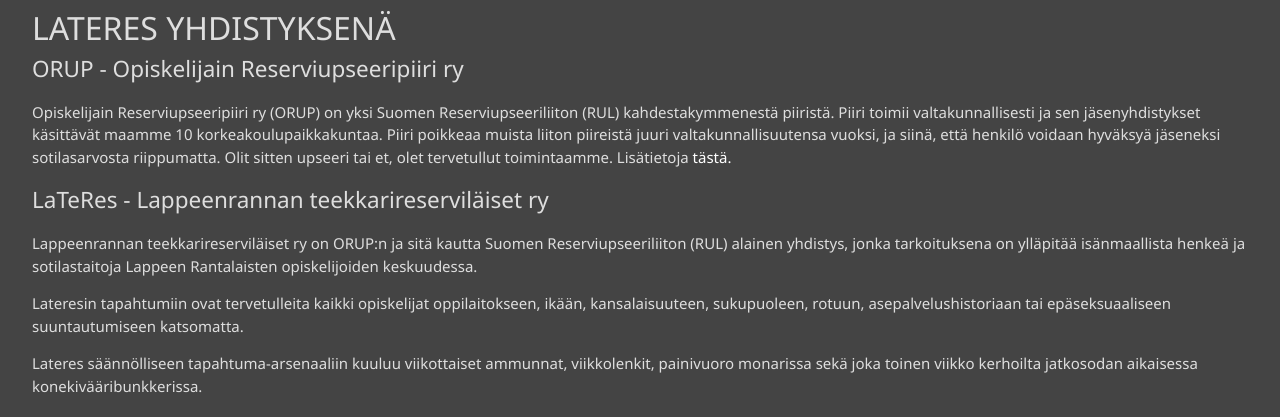
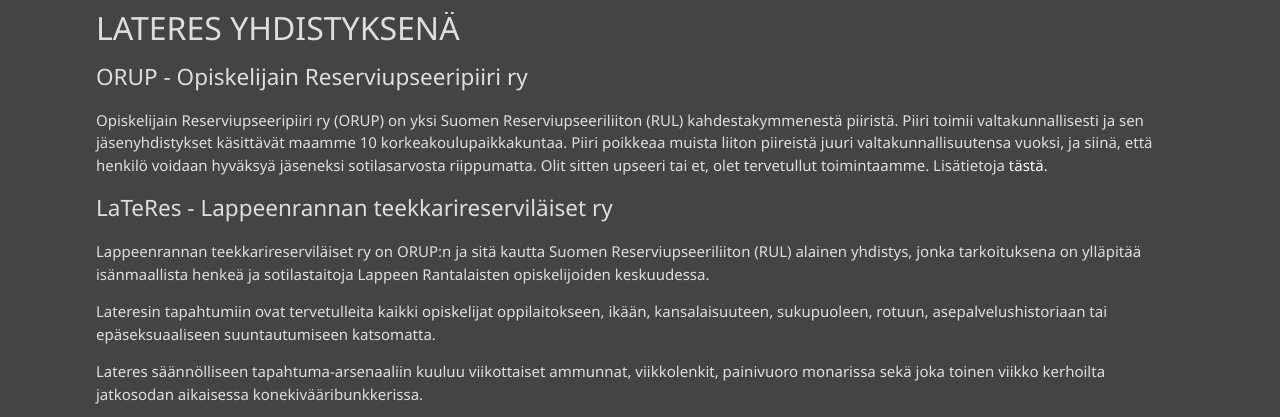
Before and after one commit to roopemyller/SDSProject, a website: page dist/yhdistys.html in a window 1280 px wide. Shown: the part 282-699 px from the top of the page. Drawn offline with Linux system fonts and the light colour scheme.

Commit message:
made some responsive edits and added bunumap image

```diff
--- a/scss/_mobile.scss
+++ b/scss/_mobile.scss
@@ -1,41 +1,94 @@
 // Widescreen
 @include mediaXL{
+    main{
+        margin-top: 1vh;
+        padding: 0rem 6rem;
+        align-items: center;
+        .lg-heading{
+            line-height: 1;
+            margin-bottom: 1rem;
+        }
+
+        &#home{
+            padding: 0rem 6rem;
+
+        }
+    }
     .events{
         grid-template-columns: repeat(4, 1fr);
+    }
+
+    .bunumap-img{
+        width: 40%;
     }
 
 }
 
 // Desktops & Laptops
 @include mediaLg{
+    main{
+        margin-top: 1vh;
+        padding: 0rem 4rem;
+        align-items: center;
+        .lg-heading{
+            line-height: 1;
+            margin-bottom: 1rem;
+        }
+
+        &#home{
+            padding: 0rem 4rem;
+
+        }
+    }
+
     .events{
         grid-template-columns: repeat(3, 1fr);
     }
+
+    .bunumap-img{
+        width: 60%;
+    }
+
 }
 
 // Tablets & small laptops
 @include mediaMd{
     main{
+        margin-top: 1vh;
+        padding: 0rem 2rem;
         align-items: center;
-        text-align: center;
         .lg-heading{
             line-height: 1;
             margin-bottom: 1rem;
+        }
+
+        &#home{
+            padding: 0rem 2rem;
+
         }
     }
 
     .events{
         grid-template-columns: repeat(2, 1fr);
     }
+
+    .bunumap-img{
+        width: 80%;
+    }
 }
 
 // Smartphones
 @include mediaSm{
     main#home h1{
-        margin-top: 10vh;
+        text-align: center;
+        margin-top: 1vh;
+        padding: 0rem 2rem;
     }
 
     .events{
         grid-template-columns: 1fr;
     }
+    .bunumap-img{
+        width: 100%;
+    }
 }
--- a/scss/main.scss
+++ b/scss/main.scss
@@ -52,8 +52,8 @@
 }
 
 main{
-    padding: 0rem 2rem;
-    min-height: calc(65vh - 65px);
+    padding: 0rem 8rem;
+    min-height: calc(65vh - 75px);
     font-size: 15px;
 
     .icons{
@@ -69,8 +69,10 @@
         }
     }
 
-    &#home, &#events{
+    &#home{
         overflow: hidden;
+        width: 100%;
+        padding: 0rem 14rem;
     }
 }
 
@@ -90,6 +92,10 @@
             @include easeOut;
         }
     }
+}
+
+.bunumap-img{
+    width: 100%;
 }
 
 .btn {
```
Also changed, not shown: dist/css/main.css, dist/img/bununSijainti.jpg (added), dist/index.html, dist/liity.html, dist/yhdistys.html.
